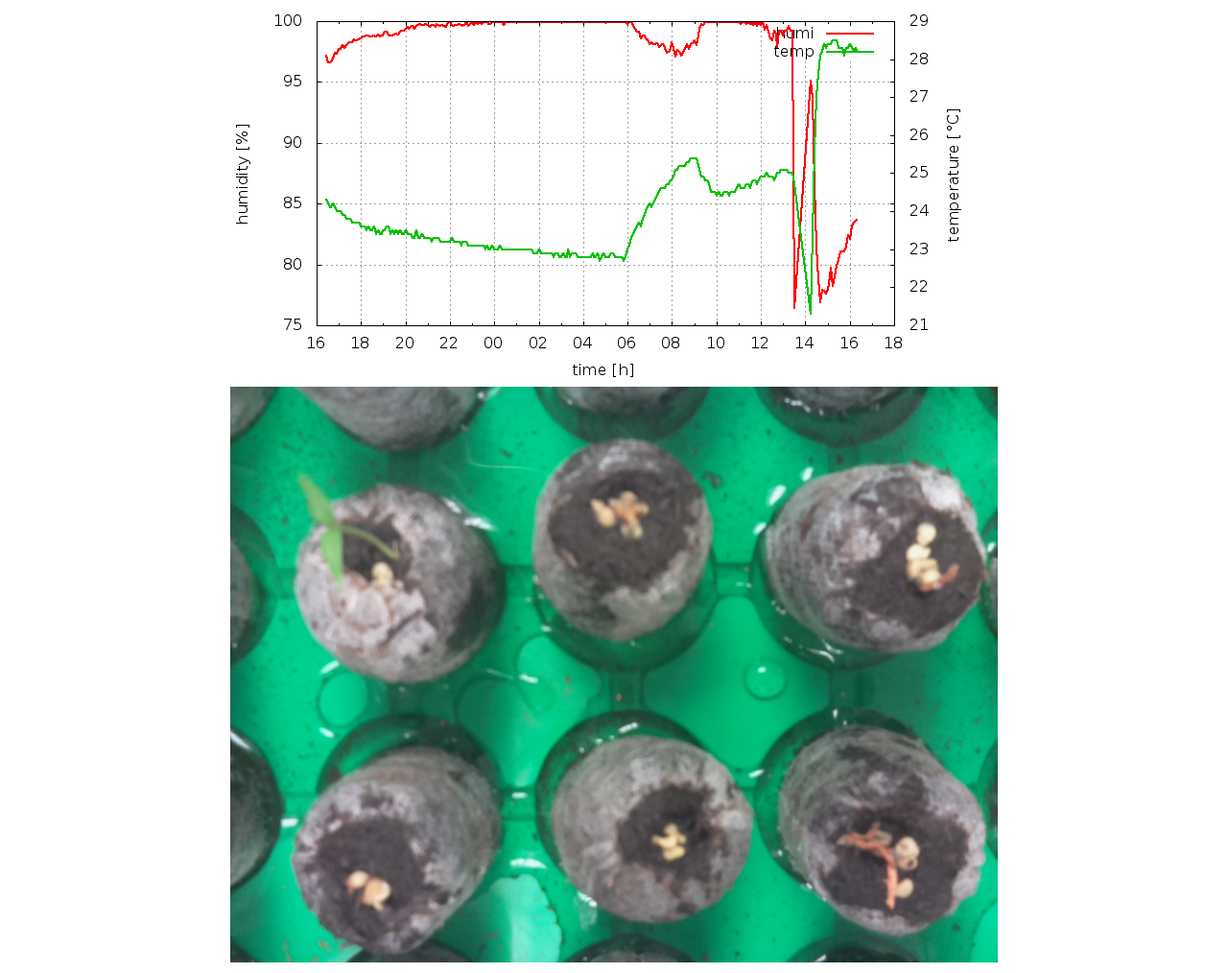
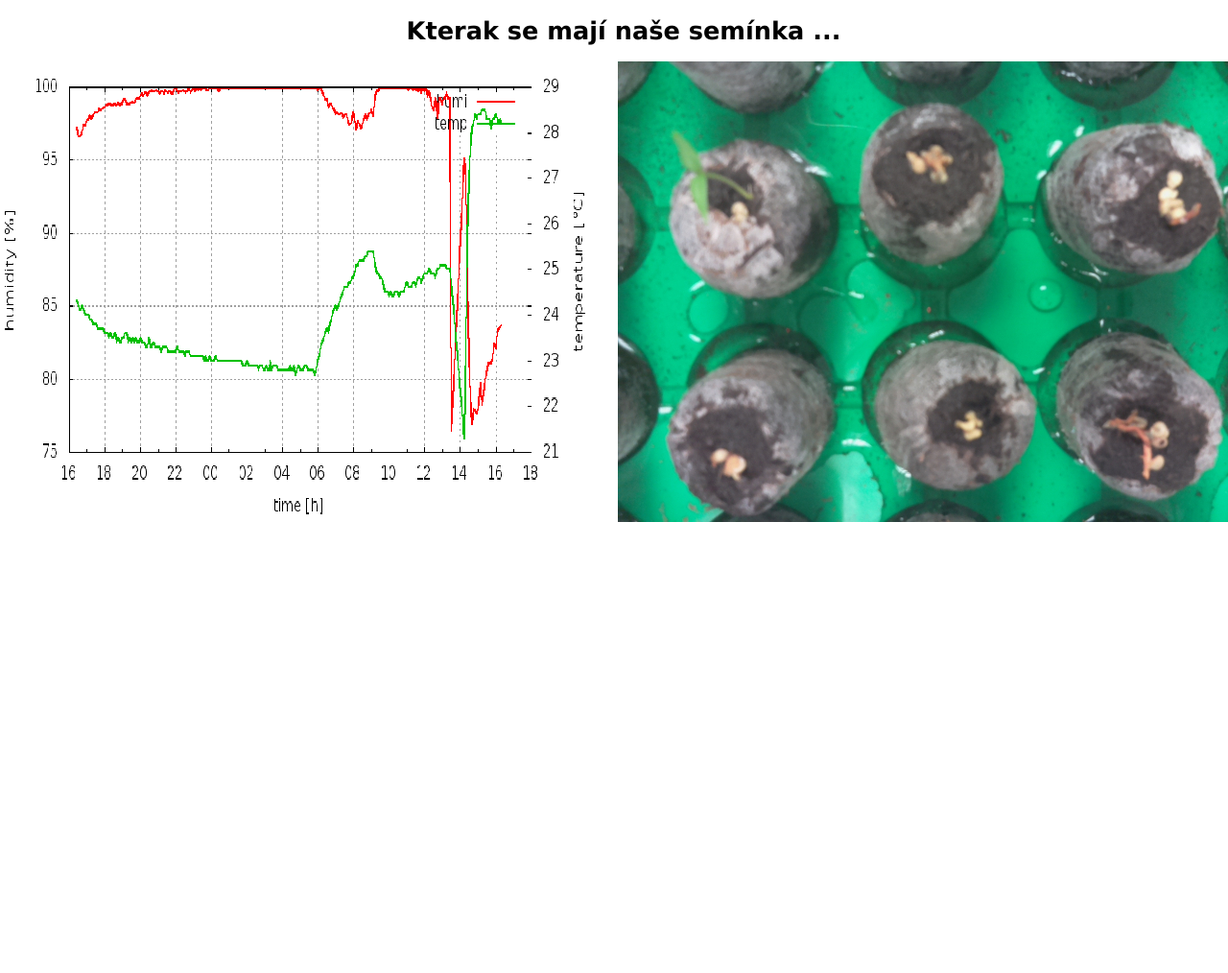
Before and after one commit to ondrejh/rpi_chilli, a PHP site: page / in a window 1280 px wide. Shown: the whole page at 96% size. After the commit the page ends 544 px from the top, so only its background shows below. Run offline with PHP 8.4, Linux system fonts and the light colour scheme.

Commit message:
changed images size - wide layout

```diff
--- a/www/index.html
+++ b/www/index.html
@@ -1,9 +1,10 @@
 <!DOCTYPE html>
 <html>
+
 <head>
   <meta charset="utf-8" />
   <title>Semínka papriček</title>
-  <script type="text/javascript" src="http://code.jquery.com/jquery-latest.min.js"></script>
+  <!--<script type="text/javascript" src="http://code.jquery.com/jquery-latest.min.js"></script>
   <!--[if lt IE 9]>
     <script src="http://html5shiv.googlecode.com/svn/trunk/html5.js"></script>
   <![endif]-->
@@ -13,12 +14,20 @@
   <link rel="stylesheet" type="text/css" href="style.css" media="screen" />
   <link rel="shortcut icon" href="chilli.ico" />
 </head>
+
 <body>
 
+	<header>
+	<h1 align='center'>Kterak se mají naše semínka ...</h1>
+	</header>
+
 	<article>
-	<img src="humi.png" alt="Graf teploty a vlhkosti v pařníčku">
-	<img src="chilli.jpg" alt="Jak to v pařníčku aktuálně vypadá ...">
+		<div>
+			<img class="left" src="humi.png" alt="Graf teploty a vlhkosti v pařníčku">
+			<img class="right" src="chilli.jpg" alt="Jak to v pařníčku aktuálně vypadá ...">
+		</div>
 	</article>
 
 </body>
+
 </html>
--- a/www/style.css
+++ b/www/style.css
@@ -2,7 +2,21 @@ body {
 	margin-left: auto;
 	margin-right: auto;
 	margin-top: 0;
-	width: 800px;
+	width: 1300px;
 	font-family: Verdana, Arial, sans-serif;
 	font-size: .8em;
 }
+
+h1 {
+	text-align = center;
+}
+
+img.left {
+	position = relative;
+	left = 0;
+}
+
+img.right {
+	position = relative;
+	right = 0;
+}
```
Also changed, not shown: www/chilli.jpg, www/humi.png, 1 other file.
